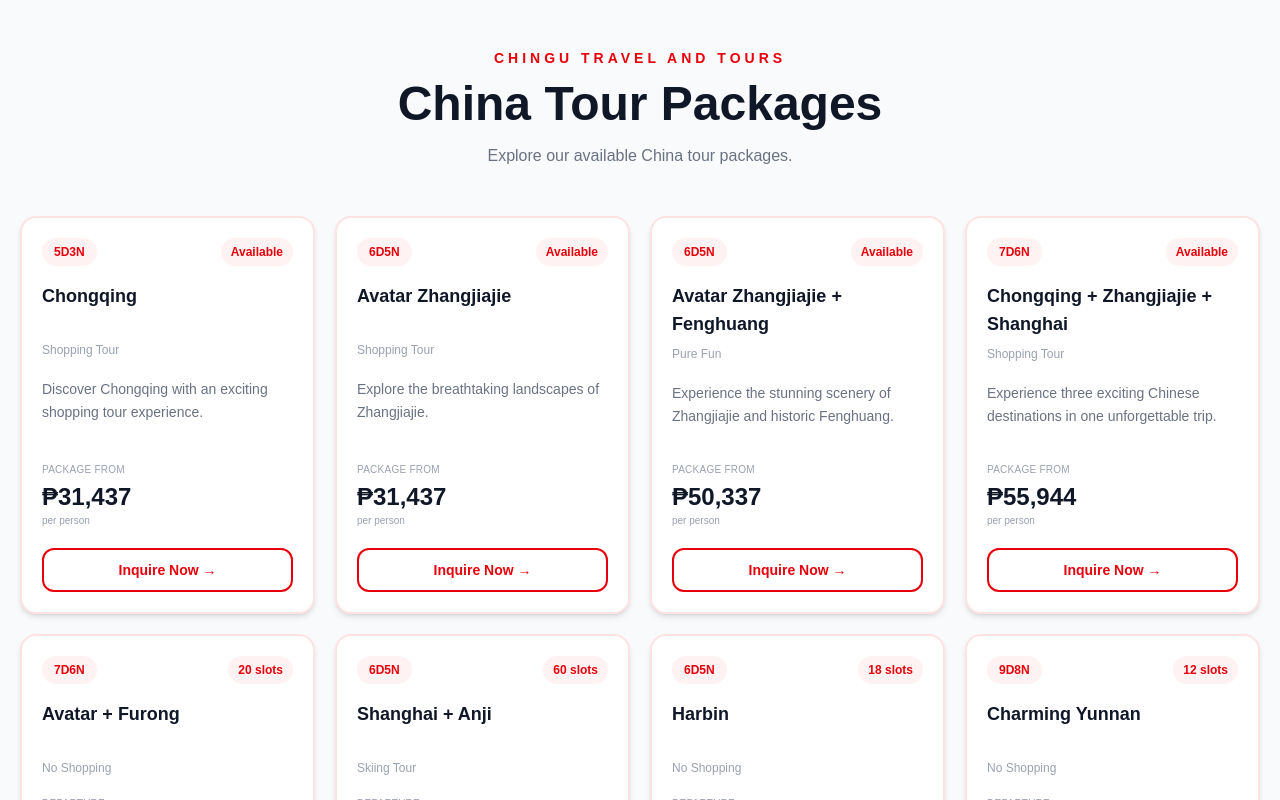
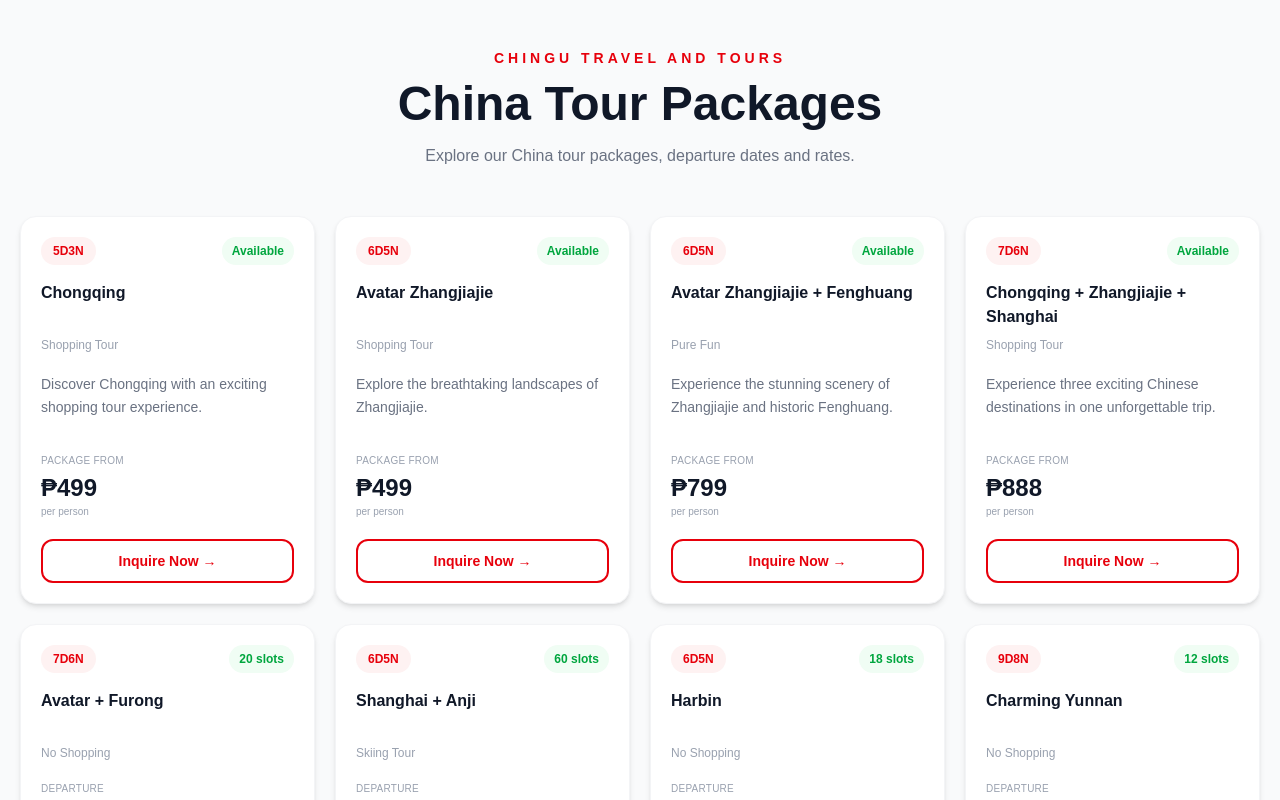
Before and after one commit to chingutravelandtours/chingu-website, a Next.js app: page /china-tours in a window 1280 px wide. Shown: the top 800 px of the page. Built offline with nearby package versions, Linux system fonts and the light colour scheme.

Commit message:
Update page.tsx

```diff
--- a/app/china-tours/page.tsx
+++ b/app/china-tours/page.tsx
@@ -4,20 +4,22 @@ type Package = {
   title: string;
   subtitle: string;
   duration: string;
-  price: string;
+  price: number;
   description?: string;
   dates?: string;
   city?: string;
   slots?: number;
 };
 
+const USD_TO_PHP = 63;
+
 const packages: Package[] = [
-  // EXISTING CHINA PACKAGES
+  // EXISTING CHINA / POLAR PACKAGES
   {
     title: "Chongqing",
     subtitle: "Shopping Tour",
     duration: "5D3N",
-    price: "₱31,437",
+    price: 31437 / USD_TO_PHP,
     description:
       "Discover Chongqing with an exciting shopping tour experience.",
   },
@@ -25,7 +27,7 @@ const packages: Package[] = [
     title: "Avatar Zhangjiajie",
     subtitle: "Shopping Tour",
     duration: "6D5N",
-    price: "₱31,437",
+    price: 31437 / USD_TO_PHP,
     description:
       "Explore the breathtaking landscapes of Zhangjiajie.",
   },
@@ -33,7 +35,7 @@ const packages: Package[] = [
     title: "Avatar Zhangjiajie + Fenghuang",
     subtitle: "Pure Fun",
     duration: "6D5N",
-    price: "₱50,337",
+    price: 50337 / USD_TO_PHP,
     description:
       "Experience the stunning scenery of Zhangjiajie and historic Fenghuang.",
   },
@@ -41,19 +43,19 @@ const packages: Package[] = [
     title: "Chongqing + Zhangjiajie + Shanghai",
     subtitle: "Shopping Tour",
     duration: "7D6N",
-    price: "₱55,944",
+    price: 55944 / USD_TO_PHP,
     description:
       "Experience three exciting Chinese destinations in one unforgettable trip.",
   },
 
-  // ADDITIONAL CHINA PACKAGES
+  // ADDITIONAL CHINA / UOS PACKAGES
   {
     title: "Avatar + Furong",
     subtitle: "No Shopping",
     duration: "7D6N",
     dates: "Jan. 6–12, 2027",
     city: "MNL",
-    price: "₱37,737",
+    price: 37737 / USD_TO_PHP,
     slots: 20,
   },
   {
@@ -62,7 +64,7 @@ const packages: Package[] = [
     duration: "6D5N",
     dates: "Jan. 6–11, 2027",
     city: "MNL",
-    price: "₱43,974",
+    price: 43974 / USD_TO_PHP,
     slots: 60,
   },
   {
@@ -71,7 +73,7 @@ const packages: Package[] = [
     duration: "6D5N",
     dates: "Jan. 6–11, 2027",
     city: "MNL",
-    price: "₱87,444",
+    price: 87444 / USD_TO_PHP,
     slots: 18,
   },
   {
@@ -80,7 +82,7 @@ const packages: Package[] = [
     duration: "9D8N",
     dates: "Jan. 7–15, 2027",
     city: "MNL",
-    price: "₱87,444",
+    price: 87444 / USD_TO_PHP,
     slots: 12,
   },
   {
@@ -89,7 +91,7 @@ const packages: Package[] = [
     duration: "5D4N",
     dates: "Feb. 19–23, 2027",
     city: "MNL",
-    price: "₱27,657",
+    price: 27657 / USD_TO_PHP,
     slots: 17,
   },
   {
@@ -98,7 +100,7 @@ const packages: Package[] = [
     duration: "5D4N",
     dates: "Feb. 20–24, 2027",
     city: "MNL",
-    price: "₱27,027",
+    price: 27027 / USD_TO_PHP,
     slots: 32,
   },
   {
@@ -107,7 +109,7 @@ const packages: Package[] = [
     duration: "5D4N",
     dates: "Feb. 20–24, 2027",
     city: "MNL",
-    price: "₱23,877",
+    price: 23877 / USD_TO_PHP,
     slots: 145,
   },
   {
@@ -116,7 +118,7 @@ const packages: Package[] = [
     duration: "6D5N",
     dates: "Feb. 21–26, 2027",
     city: "MNL",
-    price: "₱32,697",
+    price: 32697 / USD_TO_PHP,
     slots: 13,
   },
   {
@@ -125,7 +127,7 @@ const packages: Package[] = [
     duration: "6D5N",
     dates: "Feb. 21–26, 2027",
     city: "MNL",
-    price: "₱28,287",
+    price: 28287 / USD_TO_PHP,
     slots: 60,
   },
   {
@@ -134,12 +136,16 @@ const packages: Package[] = [
     duration: "7D6N",
     dates: "Feb. 26–Mar. 4, 2027",
     city: "MNL",
-    price: "₱31,437",
+    price: 31437 / USD_TO_PHP,
     slots: 18,
   },
 ];
 
 export default function ChinaToursPage() {
+  const formatPeso = (amount: number) => {
+    return `₱${Math.round(amount).toLocaleString("en-PH")}`;
+  };
+
   const handleInquiry = (pkg: Package) => {
     const message = encodeURIComponent(
       `Hello CHINGU Travel and Tours!
@@ -150,7 +156,7 @@ ${pkg.title}
 Duration: ${pkg.duration}
 ${pkg.dates ? `Departure: ${pkg.dates}\n` : ""}
 ${pkg.city ? `Departure City: ${pkg.city}\n` : ""}
-Package From: ${pkg.price} per person
+Package From: ${formatPeso(pkg.price)} per person
 
 Please send me the complete package details. Thank you!`
     );
@@ -167,6 +173,7 @@ Please send me the complete package details. Thank you!`
 
         {/* HEADER */}
         <div className="text-center mb-12">
+
           <p className="text-red-600 font-semibold uppercase tracking-[4px] text-sm">
             CHINGU Travel and Tours
           </p>
@@ -176,21 +183,23 @@ Please send me the complete package details. Thank you!`
           </h1>
 
           <p className="mt-4 text-gray-500">
-            Explore our available China tour packages.
+            Explore our China tour packages, departure dates and rates.
           </p>
+
         </div>
 
-        {/* ALL CHINA PACKAGES */}
+        {/* CHINA PACKAGE GRID */}
         <div className="grid grid-cols-1 sm:grid-cols-2 lg:grid-cols-4 gap-5">
 
           {packages.map((pkg, index) => (
+
             <div
               key={`${pkg.title}-${pkg.duration}-${index}`}
               className="
                 bg-white
                 rounded-2xl
-                border-2
-                border-red-100
+                border
+                border-gray-100
                 shadow-md
                 p-5
                 hover:shadow-xl
@@ -202,9 +211,10 @@ Please send me the complete package details. Thank you!`
               "
             >
 
-              {/* DURATION + AVAILABILITY */}
+              {/* DURATION + SLOTS */}
               <div className="flex items-center justify-between gap-2">
 
+                {/* RED DURATION */}
                 <span
                   className="
                     text-xs
@@ -219,7 +229,7 @@ Please send me the complete package details. Thank you!`
                   {pkg.duration}
                 </span>
 
-                {pkg.slots !== undefined ? (
+                {/* GREEN AVAILABILITY */}
                 <span
                   className="
                     text-xs
@@ -227,32 +237,19 @@ Please send me the complete package details. Thank you!`
                     px-2.5
                     py-1.5
                     rounded-full
-                      bg-red-50
-                      text-red-600
+                    bg-green-50
+                    text-green-600
                   "
                 >
-                    {pkg.slots} slots
+                  {pkg.slots !== undefined
+                    ? `${pkg.slots} slots`
+                    : "Available"}
                 </span>
-                ) : (
-                  <span
-                    className="
-                      text-xs
-                      font-semibold
-                      px-2.5
-                      py-1.5
-                      rounded-full
-                      bg-red-50
-                      text-red-600
-                    "
-                  >
-                    Available
-                  </span>
-                )}
 
               </div>
 
               {/* TITLE */}
-              <h2 className="mt-4 text-lg font-bold text-gray-900 min-h-[52px]">
+              <h2 className="mt-4 text-base font-bold text-gray-900 min-h-[48px]">
                 {pkg.title}
               </h2>
 
@@ -271,6 +268,7 @@ Please send me the complete package details. Thank you!`
               {/* DEPARTURE */}
               {pkg.dates && (
                 <div className="mt-5">
+
                   <p className="text-[10px] text-gray-400 uppercase tracking-wide">
                     Departure
                   </p>
@@ -278,12 +276,14 @@ Please send me the complete package details. Thank you!`
                   <p className="mt-1 text-sm font-semibold text-gray-700">
                     {pkg.dates}
                   </p>
+
                 </div>
               )}
 
               {/* DEPARTURE CITY */}
               {pkg.city && (
                 <div className="mt-3">
+
                   <p className="text-[10px] text-gray-400 uppercase tracking-wide">
                     Departure City
                   </p>
@@ -291,6 +291,7 @@ Please send me the complete package details. Thank you!`
                   <p className="mt-1 text-sm font-semibold text-gray-700">
                     {pkg.city}
                   </p>
+
                 </div>
               )}
 
@@ -302,7 +303,7 @@ Please send me the complete package details. Thank you!`
                 </p>
 
                 <p className="mt-1 text-2xl font-bold text-gray-900">
-                  {pkg.price}
+                  {formatPeso(pkg.price)}
                 </p>
 
                 <p className="text-[10px] text-gray-400">
@@ -333,6 +334,7 @@ Please send me the complete package details. Thank you!`
               </button>
 
             </div>
+
           ))}
 
         </div>
```
Lines whose indentation alone changed are shown as unchanged.
